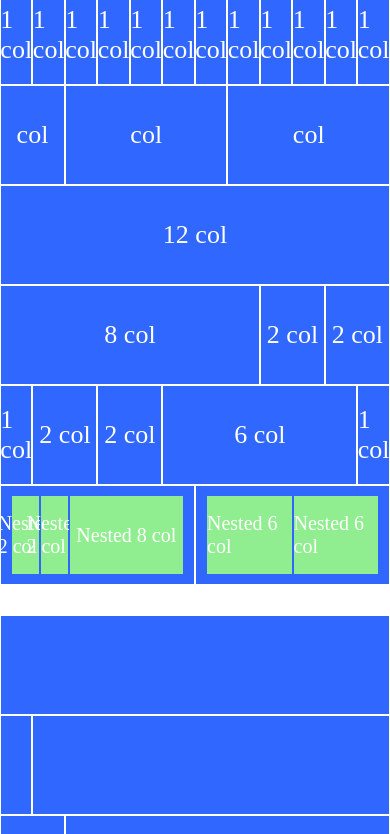
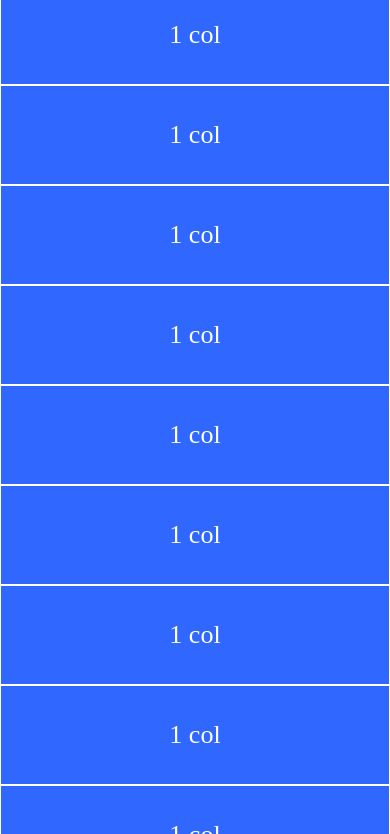
Before and after one commit to LtMilligan/html-css-12bool, a plain HTML site: page index.html in a window 390 px wide. Shown: the part 52-886 px from the top of the page. Drawn offline with Linux system fonts and the light colour scheme.

Commit message:
[UPD] Adding @media in main exercise

```diff
--- a/css/style.css
+++ b/css/style.css
@@ -35,6 +35,17 @@
     color: white;
 }
 
+.content-pre-inner {
+    background-color: rgb(47, 103, 255);
+    border: 1px solid white;
+    height: 100px;
+    display: flex;
+    justify-content: center;
+    align-items: center;
+    font-size: 26px;
+    color: white;
+}
+
 .inner-content {
     background-color: lightgreen;
     border: 1px solid rgb(47, 103, 255);
@@ -49,3 +60,57 @@
 .m-b-30 {
     margin-bottom: 30px;
 }
+
+@media screen and (max-width: 578px) {
+    .col-sm-1 {
+        flex-basis: calc((100% / 12) * 1);
+        max-width: calc((100% / 12) * 1);
+    }
+    .col-sm-2 {
+        flex-basis: calc((100% / 12) * 2);
+        max-width: calc((100% / 12) * 2);
+    }
+    .col-sm-3 {
+        flex-basis: calc((100% / 12) * 3);
+        max-width: calc((100% / 12) * 3);
+    }
+    .col-sm-4 {
+        flex-basis: calc((100% / 12) * 4);
+        max-width: calc((100% / 12) * 4);
+    }
+    .col-sm-5 {
+        flex-basis: calc((100% / 12) * 5);
+        max-width: calc((100% / 12) * 5);
+    }
+    .col-sm-6 {
+        flex-basis: calc((100% / 12) * 6);
+        max-width: calc((100% / 12) * 6);
+    }
+    .col-sm-7 {
+        flex-basis: calc((100% / 12) * 7);
+        max-width: calc((100% / 12) * 7);
+    }
+    .col-sm-8 {
+        flex-basis: calc((100% / 12) * 8);
+        max-width: calc((100% / 12) * 8);
+    }
+    .col-sm-9 {
+        flex-basis: calc((100% / 12) * 9);
+        max-width: calc((100% / 12) * 9);
+    }
+    .col-sm-10 {
+        flex-basis: calc((100% / 12) * 10);
+        max-width: calc((100% / 12) * 10);
+    }
+    .col-sm-11 {
+        flex-basis: calc((100% / 12) * 11);
+        max-width: calc((100% / 12) * 11);
+    }
+    .col-sm-12 {
+        flex-basis: calc((100% / 12) * 12);
+        max-width: calc((100% / 12) * 12);
+    }
+    .content-pre-inner {
+        height: 200px;
+    }
+}
--- a/index.html
+++ b/index.html
@@ -11,51 +11,51 @@
     <div class="container">
         <h1>Esercizio per casa</h1>
         <div class="row">
-            <div class="col-1">
+            <div class="col-1 col-sm-12">
                 <div class="content">1 col</div>
             </div>
-            <div class="col-1">
+            <div class="col-1 col-sm-12">
                 <div class="content">1 col</div>
             </div>
-            <div class="col-1">
+            <div class="col-1 col-sm-12">
                 <div class="content">1 col</div>
             </div>
-            <div class="col-1">
+            <div class="col-1 col-sm-12">
                 <div class="content">1 col</div>
             </div>
-            <div class="col-1">
+            <div class="col-1 col-sm-12">
                 <div class="content">1 col</div>
             </div>
-            <div class="col-1">
+            <div class="col-1 col-sm-12">
                 <div class="content">1 col</div>
             </div>
-            <div class="col-1">
+            <div class="col-1 col-sm-12">
                 <div class="content">1 col</div>
             </div>
-            <div class="col-1">
+            <div class="col-1 col-sm-12">
                 <div class="content">1 col</div>
             </div>
-            <div class="col-1">
+            <div class="col-1 col-sm-12">
                 <div class="content">1 col</div>
             </div>
-            <div class="col-1">
+            <div class="col-1 col-sm-12">
                 <div class="content">1 col</div>
             </div>
-            <div class="col-1">
+            <div class="col-1 col-sm-12">
                 <div class="content">1 col</div>
             </div>
-            <div class="col-1">
+            <div class="col-1 col-sm-12">
                 <div class="content">1 col</div>
             </div>
         </div>
         <div class="row">
-            <div class="col-2">
+            <div class="col-2 col-sm-12">
                 <div class="content">col</div>
             </div>
-            <div class="col-5">
+            <div class="col-5 col-sm-6">
                 <div class="content">col</div>
             </div>
-            <div class="col-5">
+            <div class="col-5 col-sm-6">
                 <div class="content">col</div>
             </div>
         </div>
@@ -65,51 +65,51 @@
             </div>
         </div>
         <div class="row">
-            <div class="col-8">
+            <div class="col-8 col-sm-12">
                 <div class="content">8 col</div>
             </div>
-            <div class="col-2">
+            <div class="col-2 col-sm-6">
                 <div class="content">2 col</div>
             </div>
-            <div class="col-2">
+            <div class="col-2 col-sm-6">
                 <div class="content">2 col</div>
             </div>
         </div>
         <div class="row">
-            <div class="col-1">
+            <div class="col-1 col-sm-12">
                 <div class="content">1 col</div>
             </div>
-            <div class="col-2">
+            <div class="col-2 col-sm-6">
                 <div class="content">2 col</div>
             </div>
-            <div class="col-2">
+            <div class="col-2 col-sm-6">
                 <div class="content">2 col</div>
             </div>
-            <div class="col-6">
+            <div class="col-6 col-sm-12">
                 <div class="content">6 col</div>
             </div>
-            <div class="col-1">
+            <div class="col-1 col-sm-12">
                 <div class="content">1 col</div>
             </div>
         </div>
         <div class="row m-b-30">
-            <div class="col-6">
-                <div class="content">
+            <div class="col-6 col-sm-12">
+                <div class="content-pre-inner">
                     <div class="inner-row">
-                        <div class="col-2">
+                        <div class="col-2 col-sm-6">
                             <div class="inner-content">Nested 2 col</div>
                         </div>
-                        <div class="col-2">
+                        <div class="col-2 col-sm-6">
                             <div class="inner-content">Nested 2 col</div>
                         </div>
-                        <div class="col-8">
+                        <div class="col-8 col-sm-12">
                             <div class="inner-content">Nested 8 col</div>
                         </div>
                     </div>
                 </div>
             </div>
-            <div class="col-6">
-                <div class="content">
+            <div class="col-6 col-sm-12">
+                <div class="content-pre-inner">
                     <div class="inner-row">
                         <div class="col-6">
                             <div class="inner-content">Nested 6 col</div>
```
